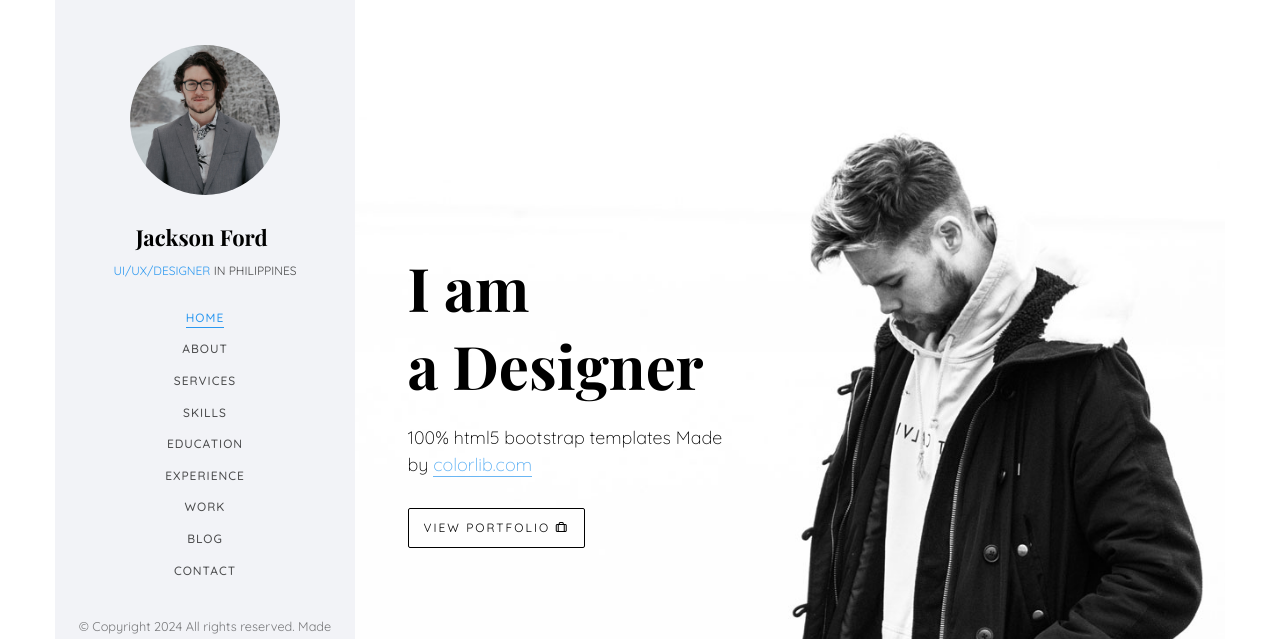
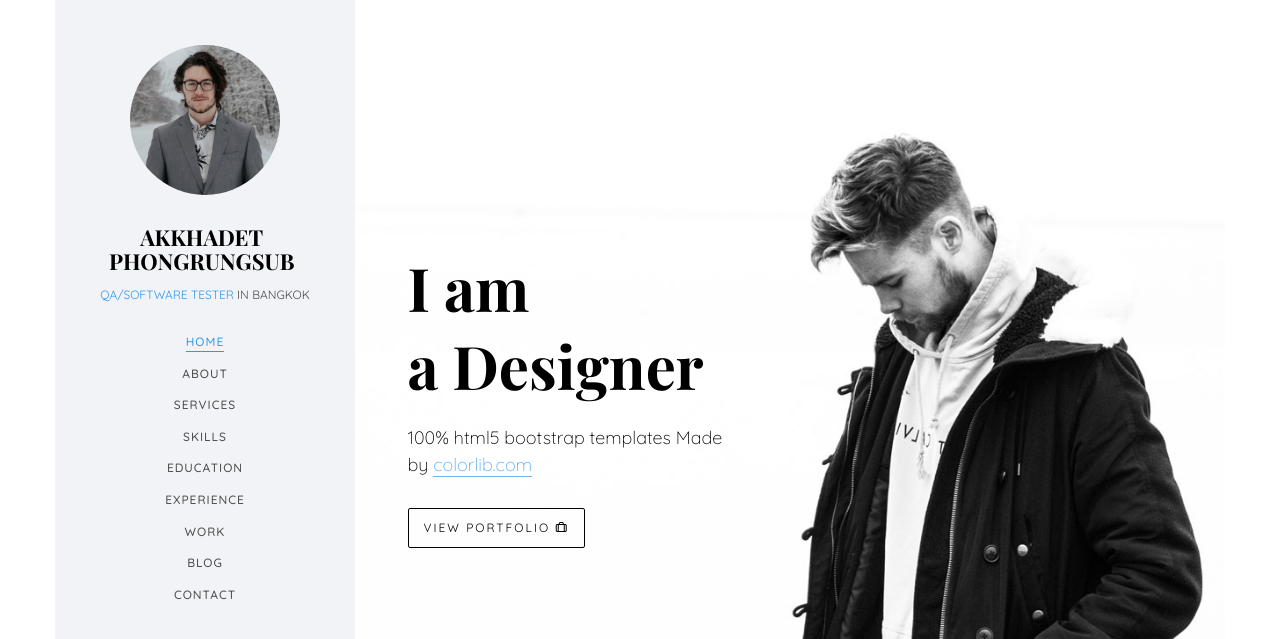
Before and after one commit to Newphg/Akkhadetpho.github.io, a plain HTML site: page index.html in a window 1280 px wide. Shown: the top 639 px of the page. Drawn offline with nearby package versions, Linux system fonts and the light colour scheme; files whose address does not match are found by name; a web font is replaced by a local one.

Commit message:
Changed location

```diff
--- a/index.html
+++ b/index.html
@@ -57,8 +57,8 @@
 		<aside id="colorlib-aside" role="complementary" class="border js-fullheight">
 			<div class="text-center">
 				<div class="author-img" style="background-image: url(images/about.jpg);"></div>
-				<h1 id="colorlib-logo"><a href="index.html">Jackson Ford</a></h1>
-				<span class="position"><a href="#">UI/UX/Designer</a> in Philippines</span>
+				<h1 id="colorlib-logo"><a href="index.html">AKKHADET PHONGRUNGSUB</a></h1>
+				<span class="position"><a href="#">QA/Software tester</a> in Bangkok</span>
 			</div>
 			<nav id="colorlib-main-menu" role="navigation" class="navbar">
 				<div id="navbar" class="collapse">
```
